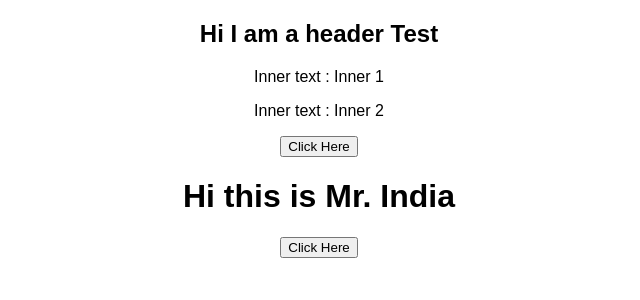
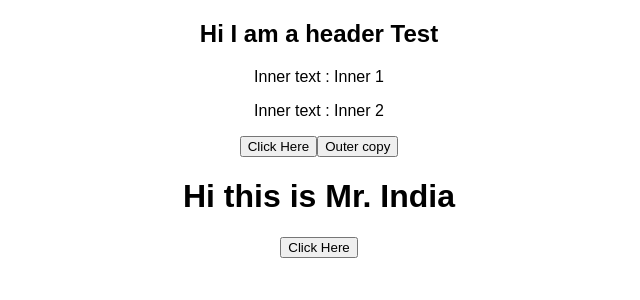
Before and after one commit to sunnyranadeveloper/reactjsStudy, a React (Create React App) app in the folder myapp/: page / in a window 1280 px wide. Shown: the top 300 px of the page, without its empty margins (321-961 px from the left). Built offline with nearby package versions, Linux system fonts and the light colour scheme.

Commit message:
call by reference and by value explained

```diff
--- a/myapp/src/App.js
+++ b/myapp/src/App.js
@@ -7,10 +7,10 @@ class App extends Component {
     project : [{name:'Test'},{name:'Given'}]
   }
 
-  switchClickHandler = () => {
+  switchClickHandler = (newValue) => {
    // console.log('testing click!!!');
     this.setState({
-      project : [{name:'Clicked Test'},{name:'Clicked Given'}]
+      project : [{name:newValue},{name:'Clicked Given'}]
     });
   }
 
@@ -18,10 +18,13 @@ class App extends Component {
     return (
       //it use to display class based compononent
       <div className="App">
-        <Header projectName={this.state.project[0].name}/>
+        <Header projectName={this.state.project[0].name} click={this.switchClickHandler.bind(this,'Hello!!!')}/>
         {/* <Header projectName={this.state.project[1].name}>Its replaced header</Header> */}
         <h1>Hi this is {this.props.name}</h1>
-        <button onClick={this.switchClickHandler}>Click Here</button>
+        <button onClick={this.switchClickHandler.bind(this,'Hi!!!')}>Click Here</button>
+
+        {/* commenting this new standard of ES6 not efficient but we can use it prefer upper one*/}
+        {/* <button onClick={() => this.switchClickHandler('Hi!!!')}>Outer</button> */}
       </div>
       );
       // return React.createElement('div',{className:'App'},React.createElement('h1',null,'Testing page with React '));
--- a/myapp/src/Header/Header.js
+++ b/myapp/src/Header/Header.js
@@ -17,6 +17,8 @@ const header = (props) => {
             <p>Inner text : {headerState.projectName[0].name}</p>
             <p>Inner text : {headerState.projectName[1].name}</p>
             <button onClick={switchClickHandler}>Click Here</button>
+            {/* replica of out button */}
+            <button onClick={props.click}>Outer copy</button>
         </div>
     );
 }
```
